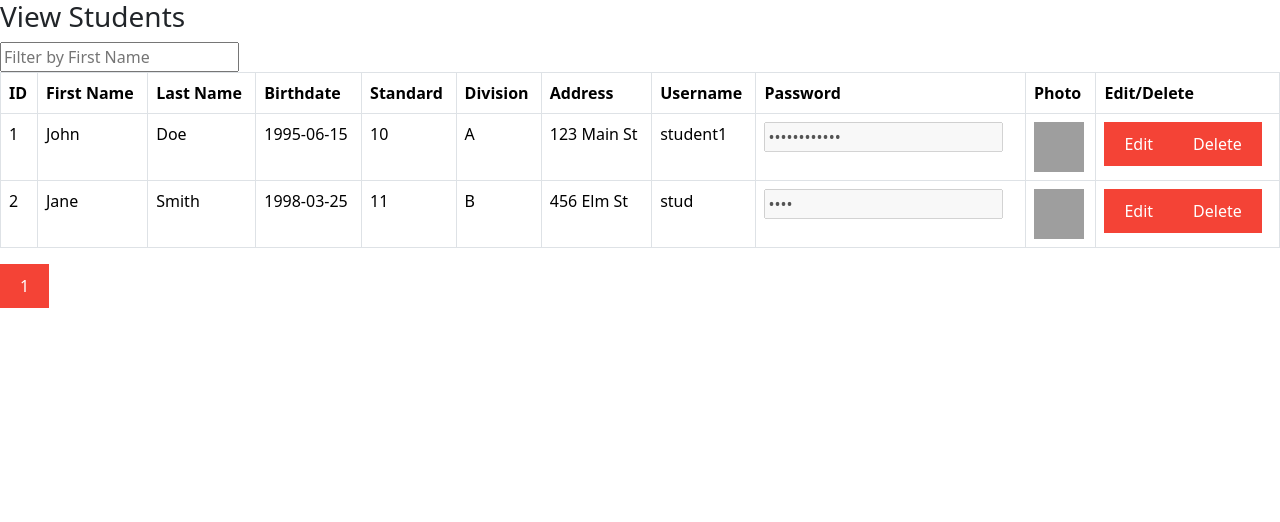
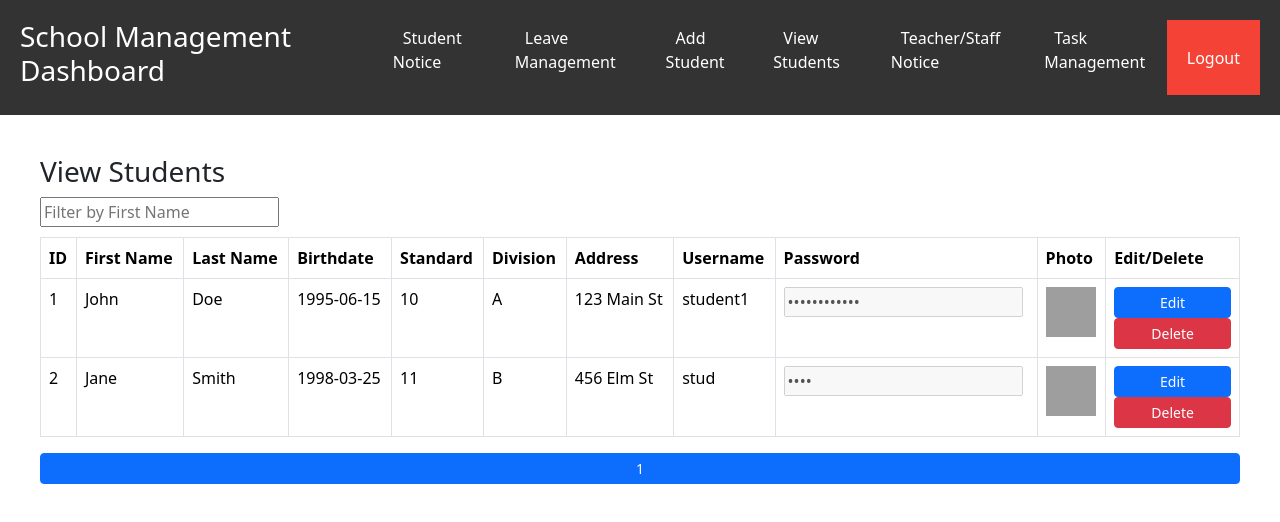
Before and after one commit to shubham14p3/school-management-pp, a React (Create React App) app: page /view-students in a window 1280 px wide. Shown: the top 522 px of the page. Built offline with nearby package versions, Linux system fonts and the light colour scheme; grey boxes are pictures that could not be loaded.

Commit message:
Added navbar in all

```diff
--- a/src/App.js
+++ b/src/App.js
@@ -168,16 +168,25 @@ const App = () => {
               handleEditStudent={handleEditStudent}
               handleDeleteStudent={handleDeleteStudent}
               userType={userType}
+              handleLogout={handleLogout}
             />
           }
-          when={loggedIn && userType === "admin"}
+          when={
+            loggedIn && (userType === "admin" || userType === "teachingStaff")
+          }
         />
 
         {/* Route for adding a student */}
 
         <Route
           path="/add-student"
-          element={<AddStudentForm handleAddStudent={handleAddStudent} userType={userType}/>}
+          element={
+            <AddStudentForm
+              handleAddStudent={handleAddStudent}
+              userType={userType}
+              handleLogout={handleLogout}
+            />
+          }
           when={loggedIn && userType === "admin"}
         />
         {/* Route for viewing student notices */}
@@ -187,6 +196,7 @@ const App = () => {
             <StudentNotice
               studentNotices={studentNotices}
               userType={userType}
+              handleLogout={handleLogout}
             />
           }
           when={loggedIn && userType === "student"}
@@ -199,6 +209,7 @@ const App = () => {
             <TeacherNotice
               teacherNotices={teacherNotices}
               userType={userType}
+              handleLogout={handleLogout}
             />
           }
           when={loggedIn && userType === "teachingStaff"}
@@ -207,14 +218,18 @@ const App = () => {
         {/* Route for leave management */}
         <Route
           path="/leave-management"
-          element={<LeaveManagement userType={userType} />}
+          element={
+            <LeaveManagement userType={userType} handleLogout={handleLogout} />
+          }
           when={loggedIn && userType === "teachingStaff"}
         />
 
         {/* Route for task management */}
         <Route
           path="/task-management"
-          element={<TaskManagement userType={userType}/>}
+          element={
+            <TaskManagement userType={userType} handleLogout={handleLogout} />
+          }
           when={loggedIn && userType === "teachingStaff"}
         />
 
--- a/src/component/LeaveManagement.js
+++ b/src/component/LeaveManagement.js
@@ -1,6 +1,6 @@
 import React, { useState } from "react";
-
-const LeaveManagement = ({ userType }) => {
+import Dashboard from "./Dashboard";
+const LeaveManagement = ({ userType,handleLogout }) => {
   const [leaveDate, setLeaveDate] = useState("");
   const [leaveReason, setLeaveReason] = useState("");
   const [leaveApplications, setLeaveApplications] = useState([]);
@@ -43,6 +43,7 @@ const LeaveManagement = ({ userType }) => {
   }
 
   return (
+    <Dashboard userType="admin" handleLogout={handleLogout}>
       <div>
         <h3>Leave Management</h3>
         {userType === "student" ? (
@@ -110,6 +111,7 @@ const LeaveManagement = ({ userType }) => {
           </div>
         )}
       </div>
+    </Dashboard>
   );
 };
 
--- a/src/component/StudentNotice.js
+++ b/src/component/StudentNotice.js
@@ -1,7 +1,7 @@
-import React, { useState } from 'react';
-import './StudentNotice.css'; // Import the custom CSS file
-
-const StudentNotice = ({ studentNotices, userType }) => {
+import React, { useState } from "react";
+import "./StudentNotice.css"; // Import the custom CSS file
+import Dashboard from "./Dashboard";
+const StudentNotice = ({ studentNotices, userType ,handleLogout}) => {
   const [selectedNotice, setSelectedNotice] = useState(null);
 
   // Function to handle opening the individual notice
@@ -22,6 +22,7 @@ const StudentNotice = ({ studentNotices, userType }) => {
   };
 
   return (
+    <Dashboard userType="admin" handleLogout={handleLogout}>
       <div>
         <h3>Student Notices</h3>
         <table className="table table-striped table-bordered">
@@ -52,6 +53,7 @@ const StudentNotice = ({ studentNotices, userType }) => {
           </div>
         )}
       </div>
+    </Dashboard>
   );
 };
 
--- a/src/component/TeacherNotice.js
+++ b/src/component/TeacherNotice.js
@@ -1,7 +1,7 @@
 import React, { useState } from "react";
 import "./TeacherNotice.css"; // Import the custom CSS file
-
-const TeacherNotice = ({ teacherNotices, userType }) => {
+import Dashboard from "./Dashboard";
+const TeacherNotice = ({ teacherNotices, userType, handleLogout }) => {
   const [selectedNotice, setSelectedNotice] = useState(null);
 
   // Function to handle opening the individual notice
@@ -20,8 +20,8 @@ const TeacherNotice = ({ teacherNotices, userType }) => {
   const handleCloseNotice = () => {
     setSelectedNotice(null);
   };
-console.log('selectedNotice',selectedNotice)
   return (
+    <Dashboard userType="admin" handleLogout={handleLogout}>
       <div>
         <h3>Teacher/Staff Notices</h3>
         <table className="table table-striped table-bordered teacher-notice-table">
@@ -52,6 +52,7 @@ console.log('selectedNotice',selectedNotice)
           </div>
         )}
       </div>
+    </Dashboard>
   );
 };
 
--- /dev/null
+++ b/src/component/ViewStudents.css
@@ -0,0 +1,19 @@
+.view-students-container {
+    padding: 20px;
+  }
+
+  .filter-input {
+    margin-bottom: 10px;
+  }
+
+  .pagination {
+    margin-top: 10px;
+  }
+
+  .edit-buttons button {
+    margin-right: 5px;
+  }
+  .no-records-found{
+    display: flex;
+    justify-content: center;
+  }
--- a/src/component/ViewStudents.js
+++ b/src/component/ViewStudents.js
@@ -1,17 +1,23 @@
 import React, { useState } from "react";
+import Dashboard from "./Dashboard";
+import "./ViewStudents.css"; // Import custom CSS file for styling
 
-const ViewStudents = ({ students, handleEditStudent, handleDeleteStudent }) => {
+const ViewStudents = ({
+  students,
+  handleEditStudent,
+  handleDeleteStudent,
+  handleLogout,
+}) => {
   const [filterText, setFilterText] = useState("");
   const [currentPage, setCurrentPage] = useState(1);
-  const [editingStudent, setEditingStudent] = useState(null); // State to store the student being edited
-  const studentsPerPage = 5; // Number of students to show per page
+  const [editingStudent, setEditingStudent] = useState(null);
 
-  // Filter students based on first name
+  const studentsPerPage = 5;
+
   const filteredStudents = students.filter((student) =>
     student.firstName.toLowerCase().includes(filterText.toLowerCase())
   );
 
-  // Pagination
   const indexOfLastStudent = currentPage * studentsPerPage;
   const indexOfFirstStudent = indexOfLastStudent - studentsPerPage;
   const currentStudents = filteredStudents.slice(
@@ -19,21 +25,17 @@ const ViewStudents = ({ students, handleEditStudent, handleDeleteStudent }) => {
     indexOfLastStudent
   );
 
-  // Change page
   const handlePageChange = (pageNumber) => setCurrentPage(pageNumber);
 
-  // Function to set the student to be edited
   const startEditing = (studentId) => {
     const studentToEdit = students.find((student) => student.id === studentId);
     setEditingStudent(studentToEdit);
   };
 
-  // Function to cancel editing
   const cancelEditing = () => {
     setEditingStudent(null);
   };
 
-  // Function to handle save after editing
   const saveEditing = () => {
     if (editingStudent) {
       handleEditStudent(editingStudent.id, editingStudent);
@@ -41,7 +43,6 @@ const ViewStudents = ({ students, handleEditStudent, handleDeleteStudent }) => {
     }
   };
 
-  // Function to handle field changes during editing
   const handleFieldChange = (e, fieldName) => {
     const newValue = e.target.value;
     setEditingStudent((prevStudent) => ({
@@ -51,10 +52,10 @@ const ViewStudents = ({ students, handleEditStudent, handleDeleteStudent }) => {
   };
 
   return (
-    <div>
+    <Dashboard userType="admin" handleLogout={handleLogout}>
+      <div className="view-students-container">
         <h3>View Students</h3>
-      <div>
-        {/* Filter Input */}
+        <div className="filter-input">
           <input
             type="text"
             placeholder="Filter by First Name"
@@ -62,11 +63,10 @@ const ViewStudents = ({ students, handleEditStudent, handleDeleteStudent }) => {
             onChange={(e) => setFilterText(e.target.value)}
           />
         </div>
-      <table className="table table-bordered">
+        <table className="table table-bordered table-hover">
           <thead>
             <tr>
               <th>ID</th>
-
               <th>First Name</th>
               <th>Last Name</th>
               <th>Birthdate</th>
@@ -161,40 +161,68 @@ const ViewStudents = ({ students, handleEditStudent, handleDeleteStudent }) => {
                     style={{ width: "50px", height: "50px" }}
                   />
                 </td>
+
                 <td>
-                {/* Edit and Delete Buttons */}
+                  <div className="edit-buttons">
                     {editingStudent && editingStudent.id === student.id ? (
                       <>
-                    <button onClick={saveEditing}>Save</button>
-                    <button onClick={cancelEditing}>Cancel</button>
+                        <button
+                          className="btn btn-success btn-sm"
+                          onClick={saveEditing}
+                        >
+                          Save
+                        </button>
+                        <button
+                          className="btn btn-secondary btn-sm"
+                          onClick={cancelEditing}
+                        >
+                          Cancel
+                        </button>
                       </>
                     ) : (
                       <>
-                    <button onClick={() => startEditing(student.id)}>
+                        <button
+                          className="btn btn-primary btn-sm"
+                          onClick={() => startEditing(student.id)}
+                        >
                           Edit
                         </button>
-                    <button onClick={() => handleDeleteStudent(student.id)}>
+                        <button
+                          className="btn btn-danger btn-sm"
+                          onClick={() => handleDeleteStudent(student.id)}
+                        >
                           Delete
                         </button>
                       </>
                     )}
+                  </div>
                 </td>
               </tr>
             ))}
           </tbody>
         </table>
         {/* Pagination */}
-      <div>
+        <div className="pagination">
           {Array.from(
             { length: Math.ceil(filteredStudents.length / studentsPerPage) },
             (_, index) => (
-            <button key={index + 1} onClick={() => handlePageChange(index + 1)}>
+              <button
+                key={index + 1}
+                onClick={() => handlePageChange(index + 1)}
+                className={`btn btn-sm ${
+                  currentPage === index + 1 ? "btn-primary" : "btn-secondary"
+                }`}
+              >
                 {index + 1}
               </button>
             )
           )}
         </div>
+        {filteredStudents.length === 0 && (
+          <p className="no-records-found">No records found.</p>
+        )}
       </div>
+    </Dashboard>
   );
 };
 
```
Also changed, not shown: src/component/AddStudentForm.css (added, +50 -0 lines), src/component/AddStudentForm.js (+6 -4 lines), src/component/TaskManagement.js (+11 -11 lines). Lines whose indentation alone changed are shown as unchanged.
